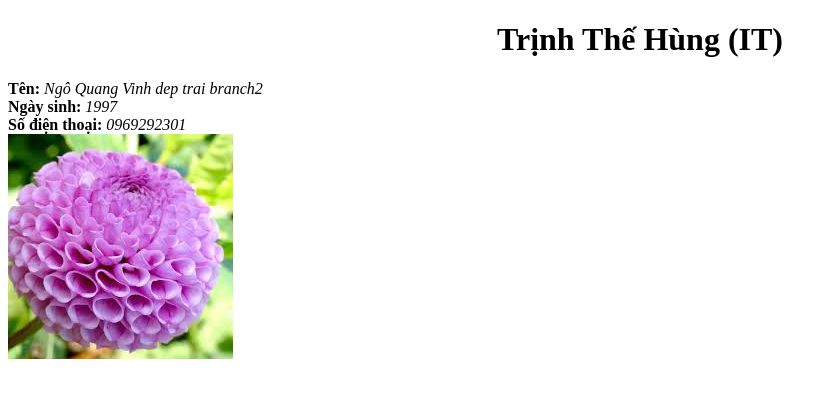
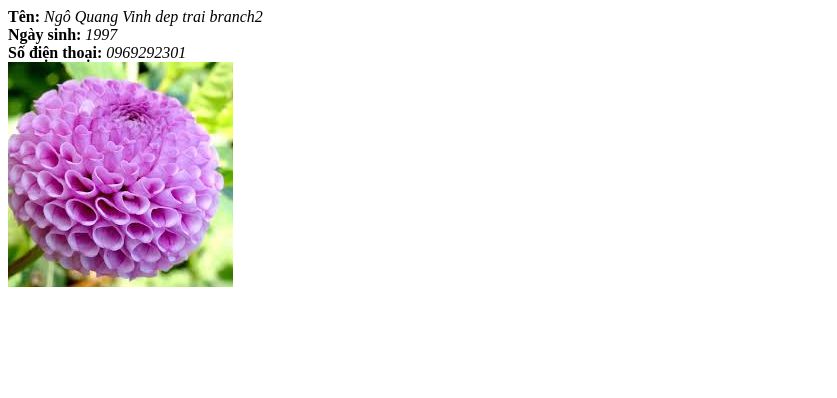
Before and after one commit to trinhthehung/trinhthehung.github.io, a plain HTML site: page index.html in a window 1280 px wide. Shown: the whole page, without its empty margins (0-837 px from the left). Drawn offline with Linux system fonts and the light colour scheme.

Commit message:
delete h1

```diff
--- a/index.html
+++ b/index.html
@@ -8,7 +8,7 @@
     <title>CV Cá Nhân</title>
 </head>
 <body>
-    <h1>Trịnh Thế Hùng    (IT)</h1>
+
     <div class="info">
         <b>Tên: </b> <i>Ngô Quang Vinh dep trai branch2</i>
     </div>
```
